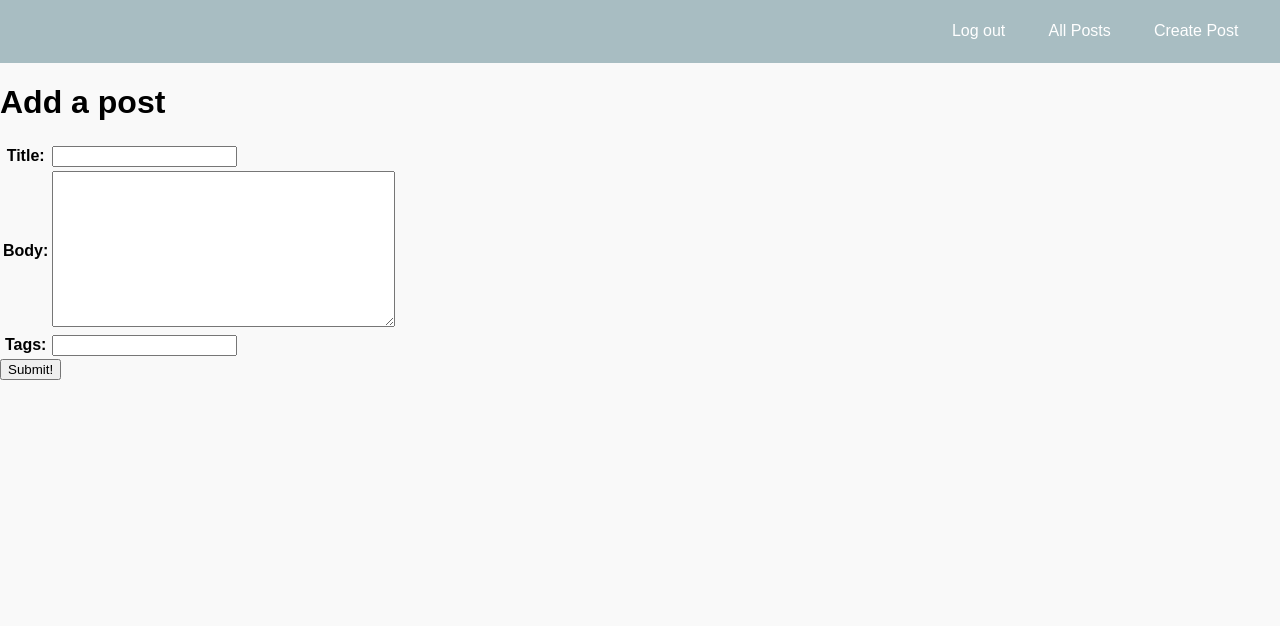
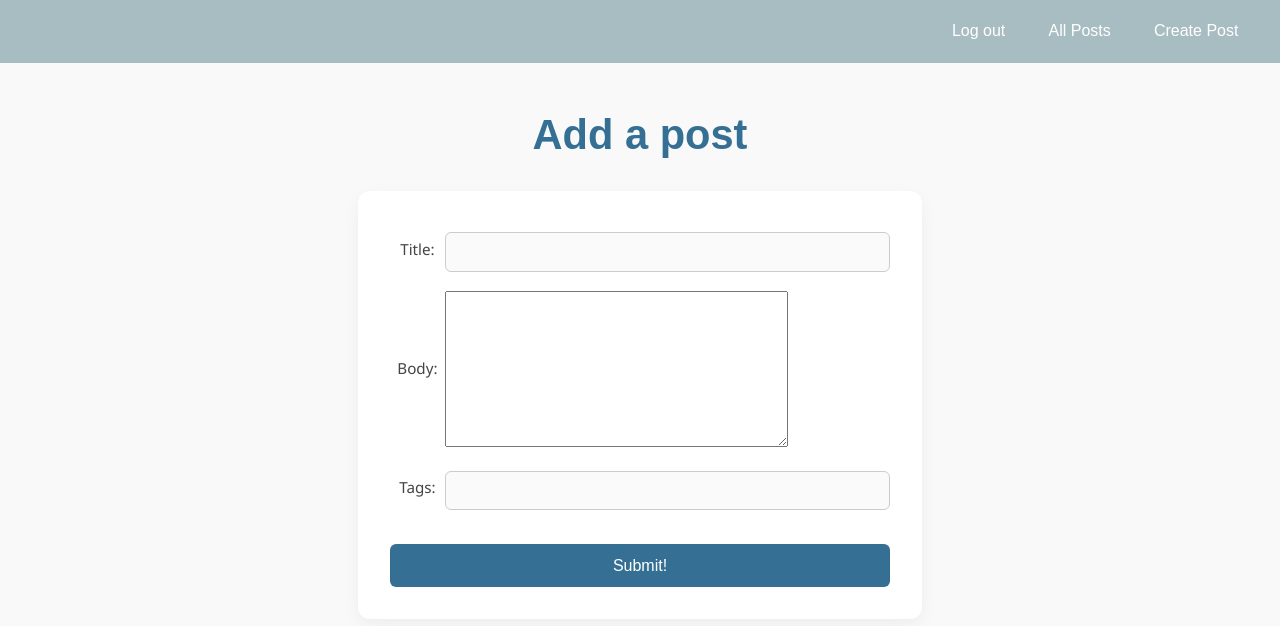
Before and after one commit to emilyyejia/mosaic, a Django app: page /posts/create/ in a window 1280 px wide. Shown: the top 626 px of the page. Run offline with Django 5.2, Linux system fonts and the light colour scheme; the visitor is signed in with stand-in values (Sample User, id 1).

Commit message:
Adding some css

```diff
--- /dev/null
+++ b/main_app/static/css/form.css
@@ -0,0 +1,87 @@
+.page-header {
+  text-align: center;
+  margin: 3rem auto 2rem;
+  max-width: 800px;
+}
+
+.page-header h1 {
+  font-size: 2.6rem;
+  color: #357094;
+  margin-bottom: 1rem;
+}
+
+.page-header img {
+  width: 180px;
+  margin-top: 1rem;
+}
+
+.form-container {
+  max-width: 500px;
+  margin: 0 auto;
+  padding: 2rem;
+  background: #ffffff;
+  border-radius: 12px;
+  box-shadow: 0 6px 18px rgba(0, 0, 0, 0.05);
+  font-family: "Segoe UI", sans-serif;
+}
+
+.form-container table {
+  width: 100%;
+  border-spacing: 0;
+}
+
+.form-container td {
+  padding: 0.6rem 0;
+  vertical-align: top;
+}
+
+.form-container label {
+  display: block;
+  font-weight: 500;
+  font-size: 0.95rem;
+  margin-bottom: 0.4rem;
+  color: #444;
+}
+
+.form-container input[type="text"],
+.form-container input[type="password"],
+.form-container input[type="email"] {
+  width: 100%;
+  padding: 0.6rem;
+  font-size: 1rem;
+  border: 1px solid #ccc;
+  border-radius: 6px;
+  background: #fafafa;
+  box-sizing: border-box;
+}
+
+.form-container input:focus {
+  outline: none;
+  border-color: #357094;
+}
+
+/* --- Submit Button --- */
+.form-container .btn.submit {
+  width: 100%;
+  margin-top: 1.5rem;
+  padding: 0.8rem;
+  font-size: 1rem;
+  border: none;
+  border-radius: 6px;
+  background-color: #357094;
+  color: white;
+  cursor: pointer;
+  transition: background-color 0.3s ease;
+}
+
+.form-container .btn.submit:hover {
+  background-color: #2f5d61;
+}
+
+/* --- Error Message Styling --- */
+.red-text {
+  text-align: center;
+  color: #e53935;
+  margin-bottom: 1rem;
+  font-weight: 500;
+}
--- a/main_app/templates/posts/user_feed.html
+++ b/main_app/templates/posts/user_feed.html
@@ -1,5 +1,5 @@
 {% extends 'base.html' %} {% load static %} {% block head %}
-<link rel="stylesheet" href="{% static 'css/cats/cat-index.css' %}" />
+<link rel="stylesheet" href="{% static 'css/posts/user_feed.css' %}" />
 {% endblock %} {% block content %}
 <section class="page-header">
   <h1>Post List</h1>
```
Also changed, not shown: main_app/static/css/home.css (+38 -24 lines), main_app/static/css/posts/post-detail.css (added, +65 -0 lines), main_app/static/css/posts/user_feed.css (added, +54 -0 lines), main_app/templates/main_app/post_confirm_delete.html (+33 -21 lines), main_app/templates/posts/post_detail.html (+4 -5 lines).
